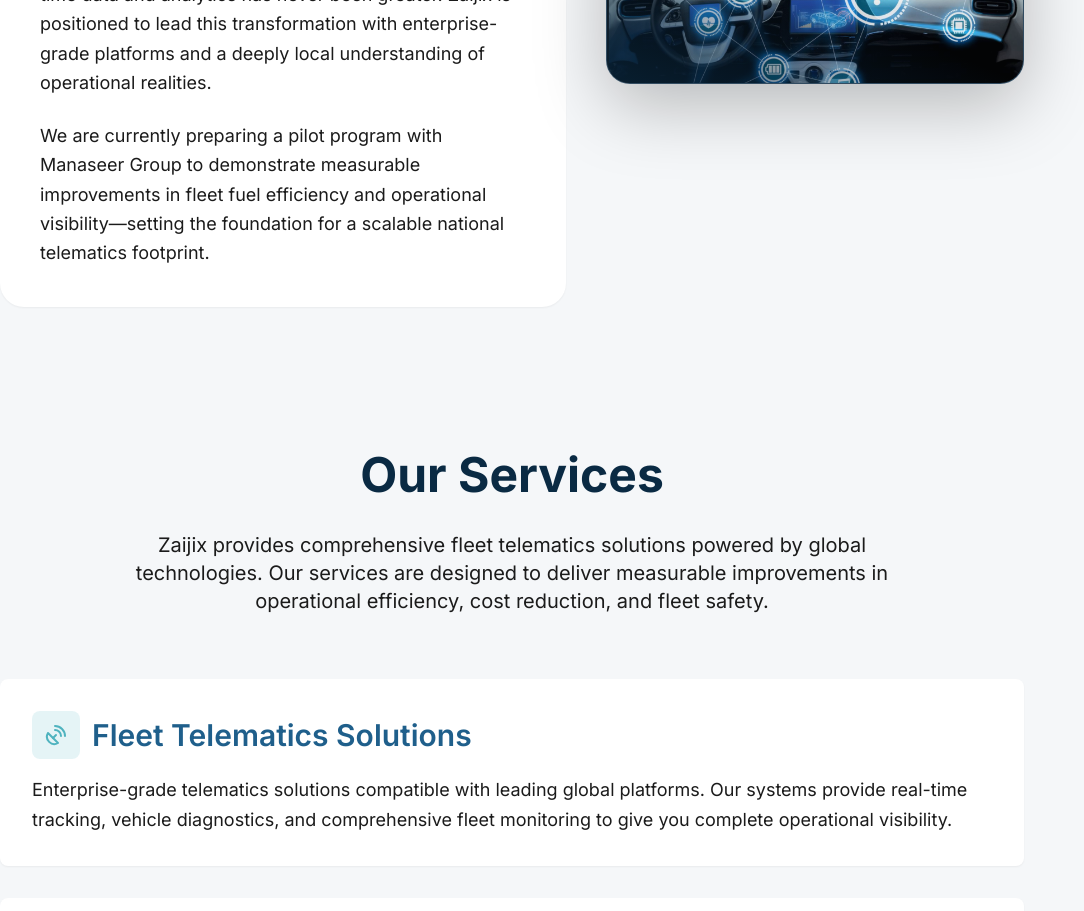
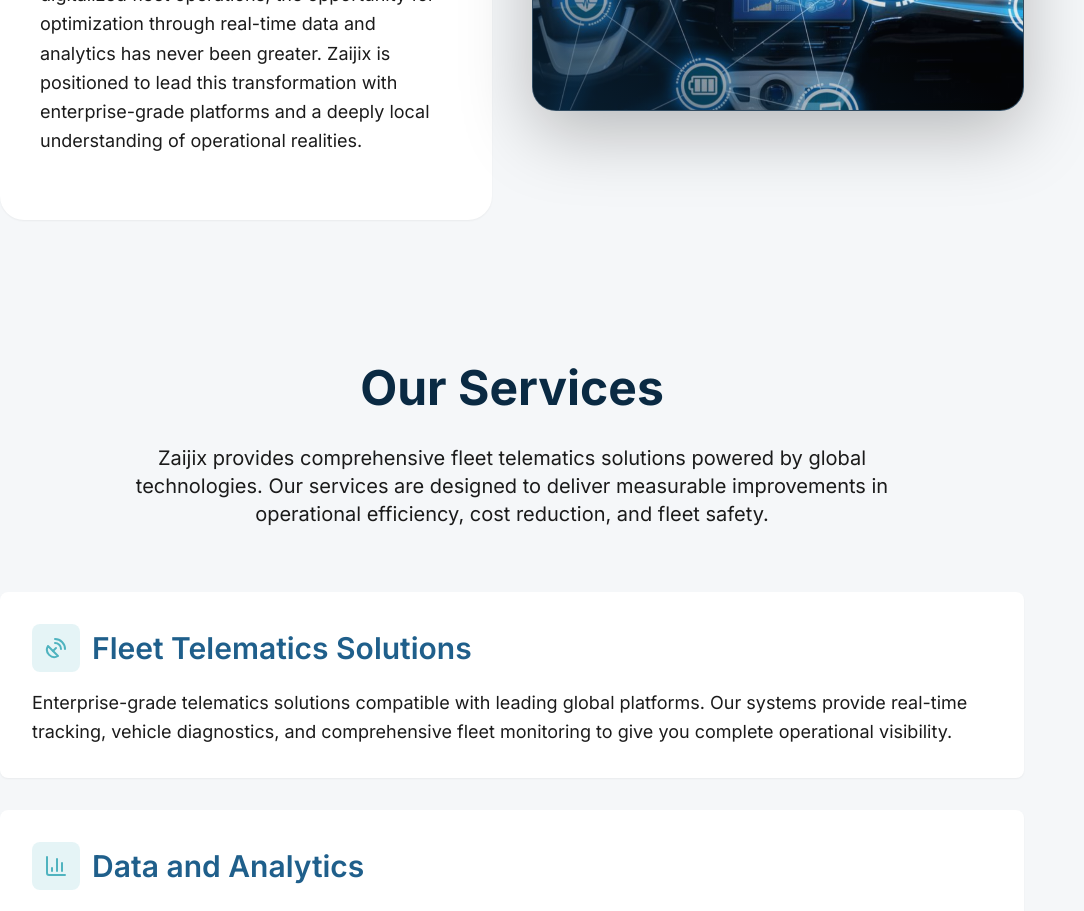
Before and after one commit to humonidtyphoon/zaijix, a React (Vite) app in the folder frontend/: page / in a window 1280 px wide. Shown: the part 1360-2271 px from the top of the page, without its empty margins (128-1212 px from the left). Built offline with nearby package versions, Linux system fonts and the light colour scheme.

Commit message:
small touches

```diff
--- a/frontend/src/pages/Home.tsx
+++ b/frontend/src/pages/Home.tsx
@@ -121,7 +121,7 @@
           <h2 className="text-4xl font-heading font-bold text-center mb-12 text-primary-blue">
             About Zaijix
           </h2>
-          <div className="mx-auto max-w-5xl grid gap-10 lg:grid-cols-[minmax(0,1.15fr)_minmax(0,0.85fr)] items-center">
+          <div className="mx-auto max-w-5xl grid gap-10 lg:grid-cols-2 items-center">
             <div className="order-2 text-lg leading-relaxed bg-white rounded-3xl shadow-sm p-8 md:p-10 lg:order-1">
               <p className="mb-6">
                 Zaijix is a telecom and telematics solutions provider focused on addressing the unique challenges
@@ -134,15 +134,10 @@
                 to lead this transformation with enterprise-grade platforms and a deeply local understanding of
                 operational realities.
               </p>
-              <p>
-                We are currently preparing a pilot program with Manaseer Group to demonstrate measurable
-                improvements in fleet fuel efficiency and operational visibility—setting the foundation for a
-                scalable national telematics footprint.
-              </p>
             </div>
 
             <div className="order-1 lg:order-2">
-              <div className="relative overflow-hidden rounded-3xl shadow-[0_22px_70px_rgba(0,0,0,0.25)] border border-primary-blue/15 bg-primary-blue/80">
+              <div className="relative h-64 md:h-72 lg:h-80 overflow-hidden rounded-3xl shadow-[0_22px_70px_rgba(0,0,0,0.25)] border border-primary-blue/15 bg-primary-blue/80">
                 <img
                   src={connectedCar}
                   alt="Connected car and telematics visualization"
```
